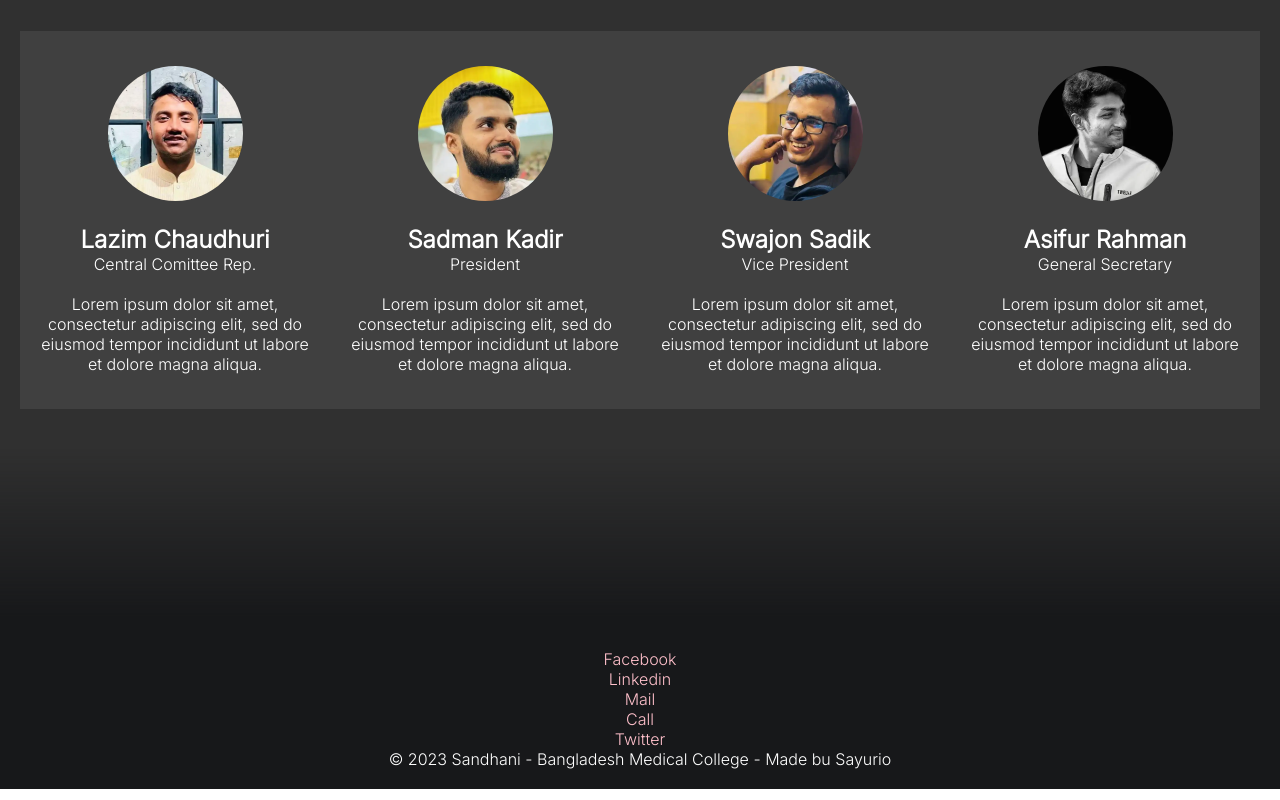
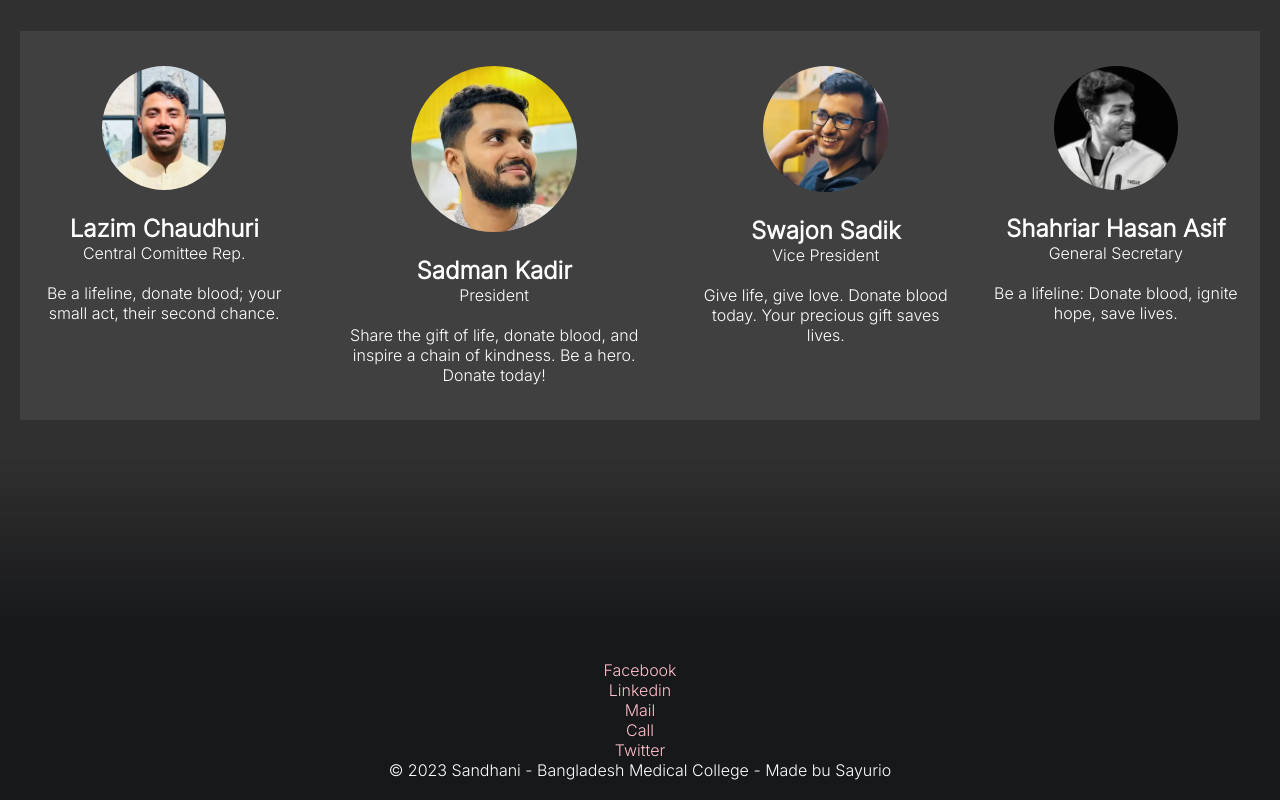
Before and after one commit to moyshik7/sbmcu, a Next.js app: page / in a window 1280 px wide. Shown: the part 1374-2174 px from the top of the page. Built offline with nearby package versions, Linux system fonts and the light colour scheme; a web font is replaced by a local one.

Commit message:
Updated names and quotes for everyone

```diff
--- a/pages/index.tsx
+++ b/pages/index.tsx
@@ -82,32 +82,32 @@ const HomePage = () => {
 
             <div className={styles.category}>
                 <div className={`${styles.panel} ${styles.bg_gray}`}>
-                    <img src="/pfp/pfp_central.webp" />
+                    <img src="/pfp/pfp_central.webp" alt="picture of central comittee representative" />
                     <h2>Lazim Chaudhuri</h2>
                     <p>Central Comittee Rep.</p>
                     <br />
-                    <p>Lorem ipsum dolor sit amet, consectetur adipiscing elit, sed do eiusmod tempor incididunt ut labore et dolore magna aliqua.</p>
+                    <p>Be a lifeline, donate blood; your small act, their second chance.</p>
                 </div>
                 <div className={`${styles.panel} ${styles.bg_gray}`}>
-                    <img src="/pfp/pfp_president.webp" />
+                    <img src="/pfp/pfp_president.webp" alt="picture of president" />
                     <h2>Sadman Kadir</h2>
                     <p>President</p>
                     <br />
-                    <p>Lorem ipsum dolor sit amet, consectetur adipiscing elit, sed do eiusmod tempor incididunt ut labore et dolore magna aliqua.</p>
+                    <p>Share the gift of life, donate blood, and inspire a chain of kindness. Be a hero. Donate today!</p>
                 </div>
                 <div className={`${styles.panel} ${styles.bg_gray}`}>
-                    <img src="/pfp/pfp_vp.webp" />
+                    <img src="/pfp/pfp_vp.webp" alt="picture of vice president" />
                     <h2>Swajon Sadik</h2>
                     <p>Vice President</p>
                     <br />
-                    <p>Lorem ipsum dolor sit amet, consectetur adipiscing elit, sed do eiusmod tempor incididunt ut labore et dolore magna aliqua.</p>
+                    <p>Give life, give love. Donate blood today. Your precious gift saves lives.</p>
                 </div>
                 <div className={`${styles.panel} ${styles.bg_gray}`}>
-                    <img src="/pfp/pfp_secretary.webp" />
-                    <h2>Asifur Rahman</h2>
+                    <img src="/pfp/pfp_secretary.webp" alt="picture of general secretary" />
+                    <h2>Shahriar Hasan Asif</h2>
                     <p>General Secretary</p>
                     <br />
-                    <p>Lorem ipsum dolor sit amet, consectetur adipiscing elit, sed do eiusmod tempor incididunt ut labore et dolore magna aliqua.</p>
+                    <p>Be a lifeline: Donate blood, ignite hope, save lives.</p>
                 </div>
             </div>
         </main>
```
